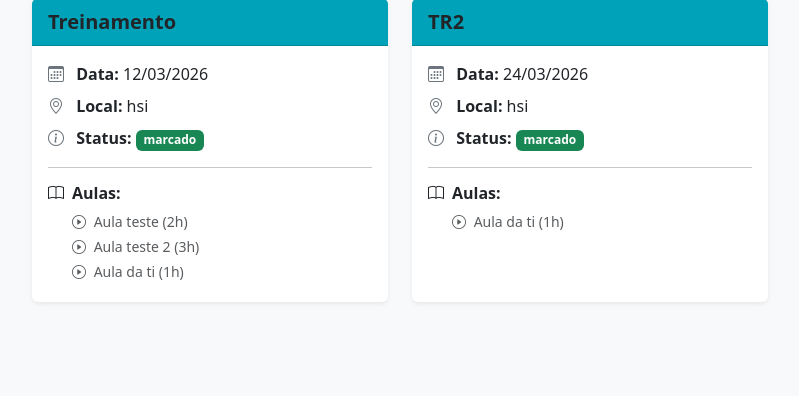
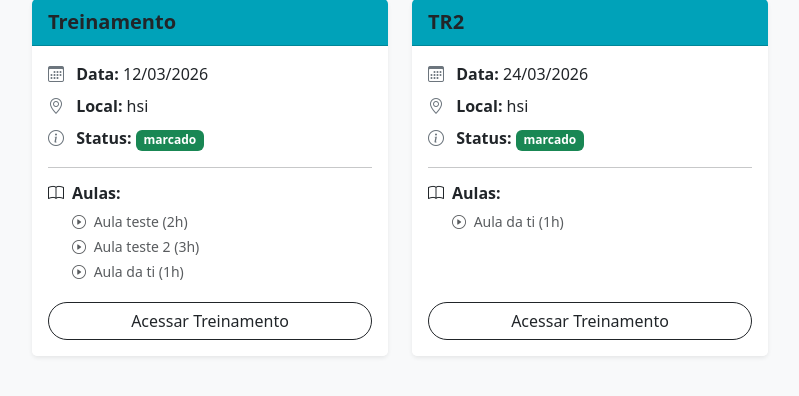
Before and after one commit to vitorLevi17/ListGGP, a Django app: page /listar-eventos-marcados/ in a window 1280 px wide. Shown: the part 206-602 px from the top of the page, without its empty margins (50-849 px from the left). Run offline with Django 5.2, Linux system fonts and the light colour scheme; a user stored in the database is signed in; data comes from the database, SQL or seed files in the repository; both versions use the stored data as it was after the commit.

Commit message:
feat: Acessar treinamento especifico

```diff
--- a/events/urls.py
+++ b/events/urls.py
@@ -1,8 +1,7 @@
-from django.urls import path,include
-from .views import listar_treinamentos_marcados
+from django.urls import path
+from .views import listar_treinamentos_marcados,conferir_treinamento
 
 urlpatterns = [
     path('listar-eventos-marcados/',listar_treinamentos_marcados,name='listar-eventos-marcados'),
-    #path('cadastrar-evento/',nome-da-view(name='events-cadastrar-evento'))
-
+    path('conferir-treinamento/<int:treinamento_id>/',conferir_treinamento,name='conferir-treinamento'),
 ]
--- a/events/views.py
+++ b/events/views.py
@@ -6,3 +6,8 @@ from .models import Treinamento
 def listar_treinamentos_marcados(request):
     lista_treinamentos = Treinamento.objects.filter(status='MARCADO')
     return render(request,'events/listar-treinamento.html',{'treinamentos':lista_treinamentos})
+
+@login_required(login_url='/login')
+def conferir_treinamento(request,treinamento_id):
+    treinamento = Treinamento.objects.get(id=treinamento_id)
+    return render(request,'events/conferir-treinamento.html',{'treinamento':treinamento})
--- a/templates/events/listar-treinamento.html
+++ b/templates/events/listar-treinamento.html
@@ -61,7 +61,12 @@
                             </ul>
                         </div>
 
-                    </div>
+                        <div class="card-footer bg-white border-0 text-center pb-3 pt-0">
+                            <a href="{% url 'conferir-treinamento' treinamento.id %}" class="btn btn-outline-dark w-100 rounded-pill">
+                                Acessar Treinamento
+                            </a>
+                        </div>
+                        </div>
                 </div>
             {% empty %}
                 <div class="col-12">
```
Also changed, not shown: db.sqlite3.
